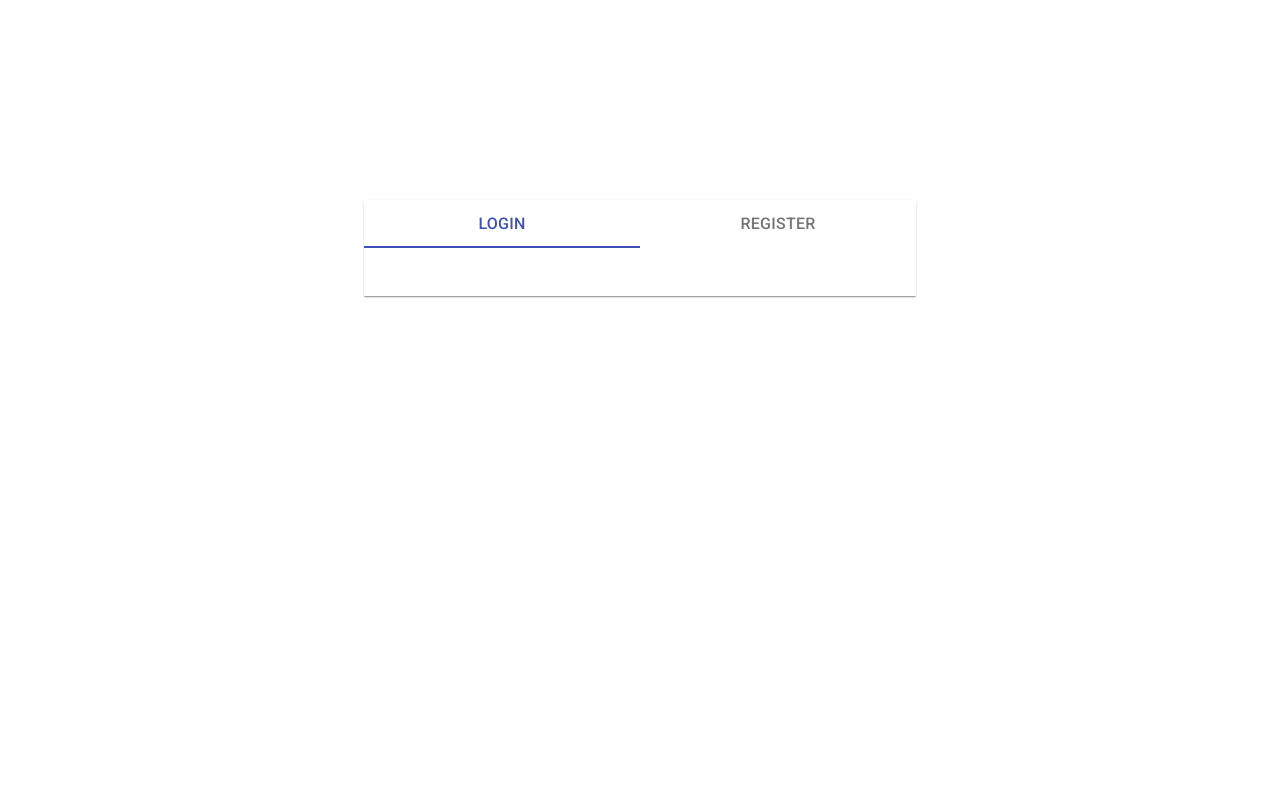
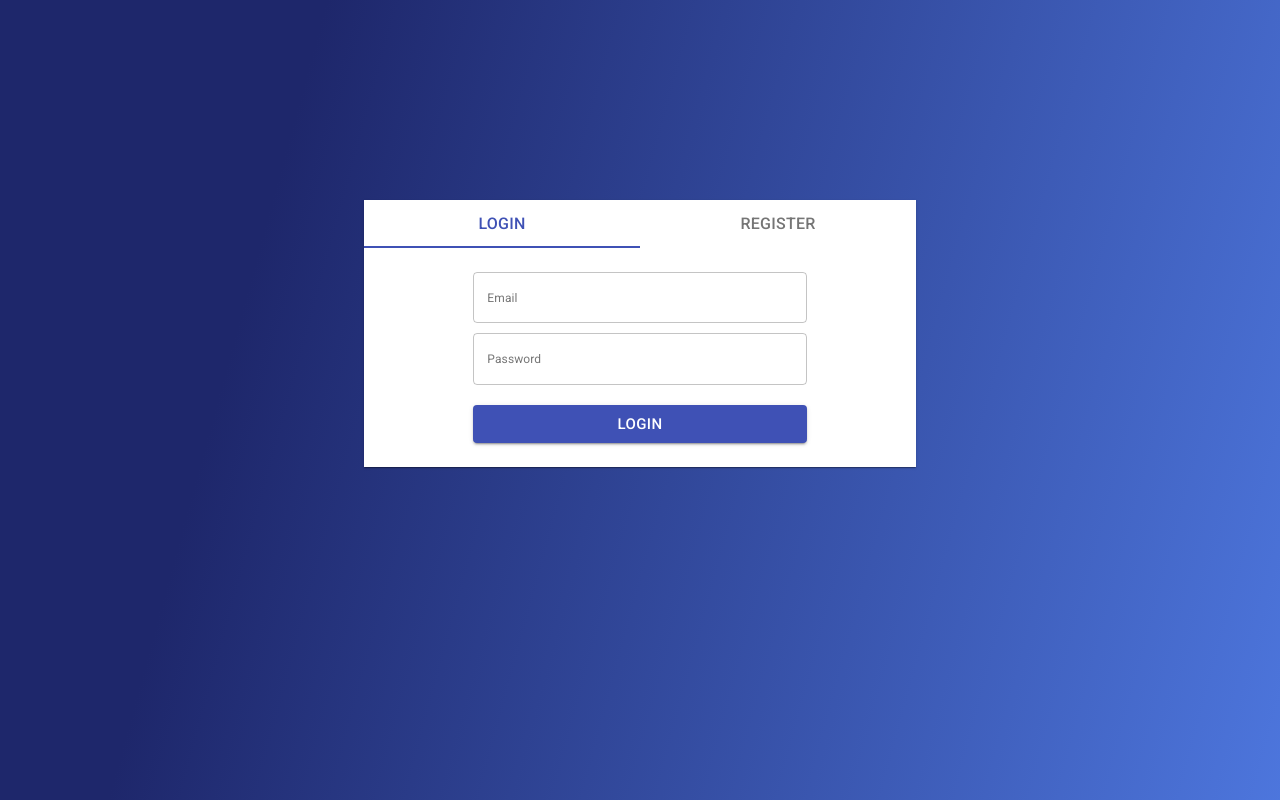
Before and after one commit to lucifer2355/event-messange, a React (Create React App) app in the folder client/: page / in a window 1280 px wide. Built offline with nearby package versions, Linux system fonts and the light colour scheme.

Commit message:
change some style in app button component

```diff
--- a/client/src/components/AppButton/AppButton.scss
+++ b/client/src/components/AppButton/AppButton.scss
@@ -1,7 +1,7 @@
 .button {
   &__style {
     width: 100%;
-    font-size: 1.5rem;
+    font-size: 3rem;
     margin-top: 1rem;
   }
 }
--- a/client/src/components/AppButton/AppButton.tsx
+++ b/client/src/components/AppButton/AppButton.tsx
@@ -1,5 +1,6 @@
 import React from "react";
 import { Button } from "@material-ui/core";
+import { makeStyles } from "@material-ui/core/styles";
 
 interface AppButtonProps {
   title: string;
@@ -8,18 +9,24 @@ interface AppButtonProps {
   other?: React.ReactNode;
 }
 
+const useStyles = makeStyles({
+  buttonStyle: { width: "100%", fontSize: "1.5rem", marginTop: "1rem" }
+});
+
 const AppButton: React.FC<AppButtonProps> = ({
   title,
   color = "primary",
   onClick,
   ...other
 }) => {
+  const classes = useStyles();
+
   return (
     <div className='button'>
       <Button
         variant='contained'
         color={color}
-        className='button__style'
+        className={classes.buttonStyle}
         onClick={onClick}
         {...other}
       >
--- a/client/src/components/AppTextField/AppTextField.scss
+++ b/client/src/components/AppTextField/AppTextField.scss
@@ -1,5 +1,5 @@
 .textField {
-  //   margin-bottom: 1rem;
+  margin-bottom: 1rem;
 
   &__style {
     width: 100%;
--- a/client/src/components/LoginForm/LoginForm.tsx
+++ b/client/src/components/LoginForm/LoginForm.tsx
@@ -6,19 +6,28 @@ import AppButton from "../AppButton/AppButton";
 
 interface LoginFormProps {
   isValid: boolean;
+  handleChange: void;
 }
 
-const LoginForm: React.FC<LoginFormProps> = ({ isValid }) => {
+const LoginForm: React.FC<LoginFormProps> = ({ isValid, handleChange }) => {
+  console.log("isValid", isValid);
+
   return (
     <Form className='login__form'>
-      <AppTextField label='Email' type='email' style={{ fontSize: "1.2rem" }} />
+      <AppTextField
+        label='Email'
+        type='email'
+        style={{ fontSize: "1.2rem" }}
+        other={{ name: "email", onChange: handleChange }}
+      />
       <AppTextField
         label='Password'
         type='password'
         style={{ fontSize: "1.2rem" }}
+        other={{ name: "password" }}
       />
 
-      <AppButton title='Login' other={{ disabled: { isValid } }} />
+      <AppButton title='Login' other={{ disabled: isValid }} />
     </Form>
   );
 };
--- a/client/src/pages/AuthPage/AuthPage.tsx
+++ b/client/src/pages/AuthPage/AuthPage.tsx
@@ -6,14 +6,14 @@ import {
   Paper,
   Tabs,
   Box,
-  TextField,
-  Grid,
-  Button
+  Grid
 } from "@material-ui/core";
 import { Formik } from "formik";
 import * as Yup from "yup";
 
-const validator = Yup.object().shape({
+import LoginForm from "../../components/LoginForm/LoginForm";
+
+const loginValidator = Yup.object().shape({
   email: Yup.string()
     .email()
     .label("Email")
@@ -62,9 +62,15 @@ const AuthPage: React.FC = () => {
     setValue(newValue);
   };
 
+  const handleSubmit = (values: object) => {
+    console.log("hello");
+
+    console.log(values);
+  };
+
   return (
     <div className='auth__container'>
-      <Container maxWidth='sm'>
+      <Container maxWidth='sm' style={{ marginTop: "20rem" }}>
         <Paper square>
           <Tabs
             value={value}
@@ -82,6 +88,12 @@ const AuthPage: React.FC = () => {
           <TabPanel value={value} index={0}>
             <Grid container spacing={1} justify='center'>
               <Grid item xs={8} sm={8} md={8} className='auth__grid'>
+                <Formik
+                  component={LoginForm}
+                  initialValues={{ email: "", password: "" }}
+                  validationSchema={loginValidator}
+                  onSubmit={handleSubmit}
+                />
                 {/* <div className='form__textfield-div'>
                   <TextField
                     id='email'
--- a/client/src/pages/AuthPage/authpage.scss
+++ b/client/src/pages/AuthPage/authpage.scss
@@ -1,7 +1,12 @@
 .auth__container {
   display: flex;
   justify-content: center;
-  margin-top: 20rem;
+  height: 100vh;
+  background-image: linear-gradient(
+    105.3deg,
+    rgba(30, 39, 107, 1) 21.8%,
+    rgba(77, 118, 221, 1) 100.2%
+  );
 }
 
 .tab__label {
```
